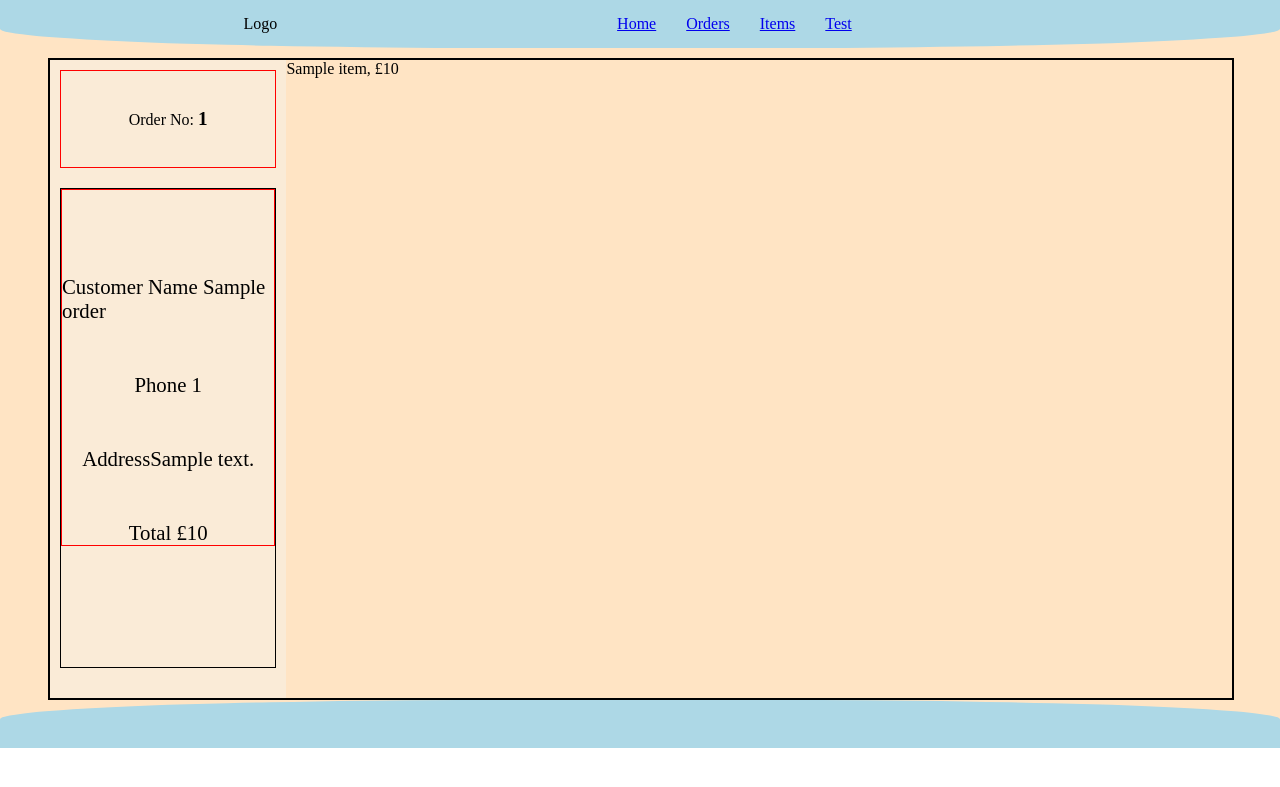
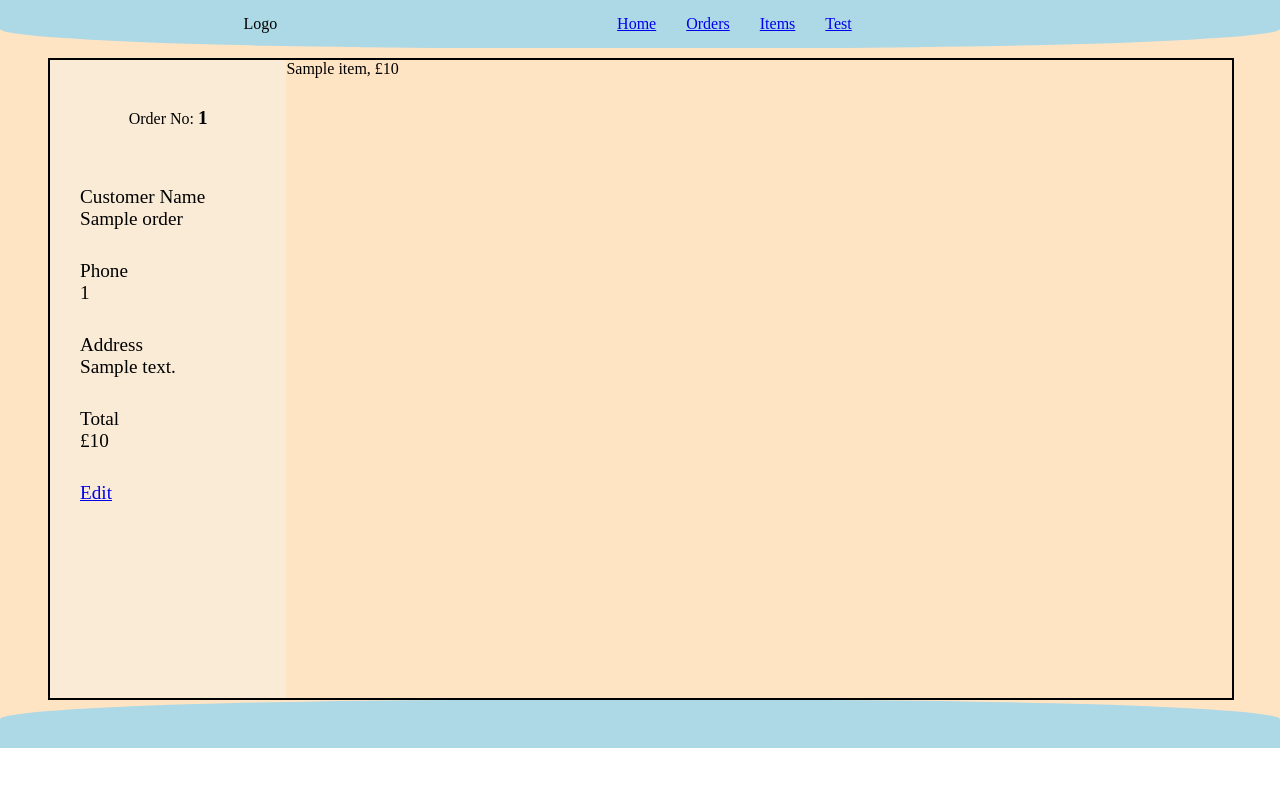
Before and after one commit to GeorgeTegos/Project_food_takeaway, a Flask app: page /orders/1 in a window 1280 px wide. Shown: the top 787 px of the page. Run offline with Flask 3, Linux system fonts and the light colour scheme; tables that the repository leaves empty hold one stand-in row (values such as "Sample post").

Commit message:
css and edit order

```diff
--- a/controllers/order_controller.py
+++ b/controllers/order_controller.py
@@ -32,10 +32,29 @@
     name = request.form['customer_name']
     phone = request.form['customer_phone']
     address = request.form['customer_address']
-
     new_order = Order(customer_name=name, customer_phone=phone, customer_address=address)
-
-
     db.session.add(new_order)
     db.session.commit()
     return redirect('/')
+
+@order_blueprint.route('/orders/<id>/edit')
+def edit_order(id):
+    order = Order.query.get(id)
+    items = Item.query.join(Order_Item).filter(Order_Item.order_id == id)
+    phone= int(order.customer_phone)
+    return render_template('orders/edit.jinja',order=order,items=items,phone=phone)
+
+@order_blueprint.route("/orders/<id>" , methods=["post"])
+def confirm_edit(id):
+
+    name = request.form['customer_name']
+    phone = request.form['customer_phone']
+    address = request.form['customer_address']
+    order = Order.query.get(id)
+
+    order.customer_name = name
+    order.customer_phone = phone
+    order.customer_address = address
+
+    db.session.commit()
+    return redirect('/orders')
--- a/static/orders/show.css
+++ b/static/orders/show.css
@@ -10,7 +10,7 @@
 }
 
 .show__left .show__id{
-    border: 1px solid red;
+    /* border: 1px solid red; */
     height: 15%;
     margin: 10px 10px 20px 10px;
     display: flex;
@@ -24,17 +24,21 @@
 }
 
 .show__left .show__infos {
-    border: 1px black solid;
+    /* border: 1px black solid; */
     height: 75%;
-    margin: 0px 10px 10px 10px ;
+    margin: 0px 10px 10px 30px ;
 }
 .show__left .show__infos ul{
-    border: 1px solid red;
+    /* border: 1px solid red; */
     display: flex;
     flex-flow: wrap column;
-    justify-content: center;
-    align-items: center;
-    gap:50px;
-    font-size: 130%;
-    padding-top:40%;
+    justify-content: flex-start;
+    align-items: flex-start;
+    gap:30px;
+    font-size: 120%;
 }
+
+.text_test {
+    display: flex;
+    flex-flow: column nowrap;
+}
--- a/templates/orders/show.jinja
+++ b/templates/orders/show.jinja
@@ -8,10 +8,11 @@
 
             <div class="show__infos">
                 <ul>
-                    <li>Customer Name  {{ order.customer_name }}</li>
-                    <li>Phone {{ phone }}</li>
-                    <li>Address{{ order.customer_address }}</li>
-                    <li>Total £{{total }}</li>
+                    <li class="text_test"><span>Customer Name</span> <span>{{ order.customer_name }}</span></li>
+                    <li class="text_test"><span>Phone</span> <span>{{ phone }}</span></li>
+                    <li class="text_test"><span>Address</span> <span>{{ order.customer_address }}</span></li>
+                    <li class="text_test"><span>Total</span> <span>£{{total }}</span></li>
+                    <li><a href="/orders/{{order.id}}/edit">Edit</a></li>
                 </ul>
                 {# <span class="info_total"> {{ order.customer_name }}</span> #}
             </div>
```
Also changed, not shown: templates/orders/edit.jinja (added, +25 -0 lines), templates/orders/new_order.jinja (+4 -4 lines).
